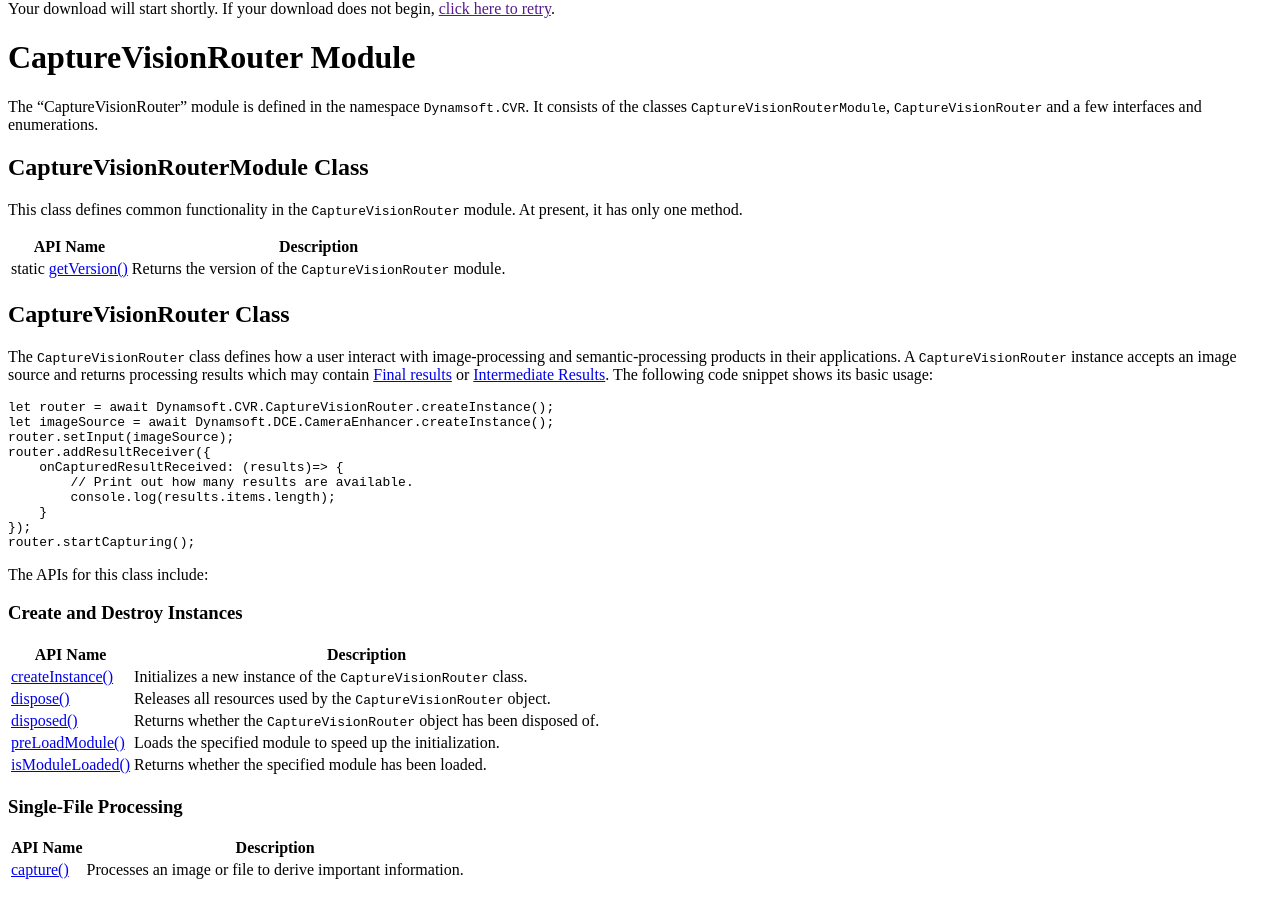
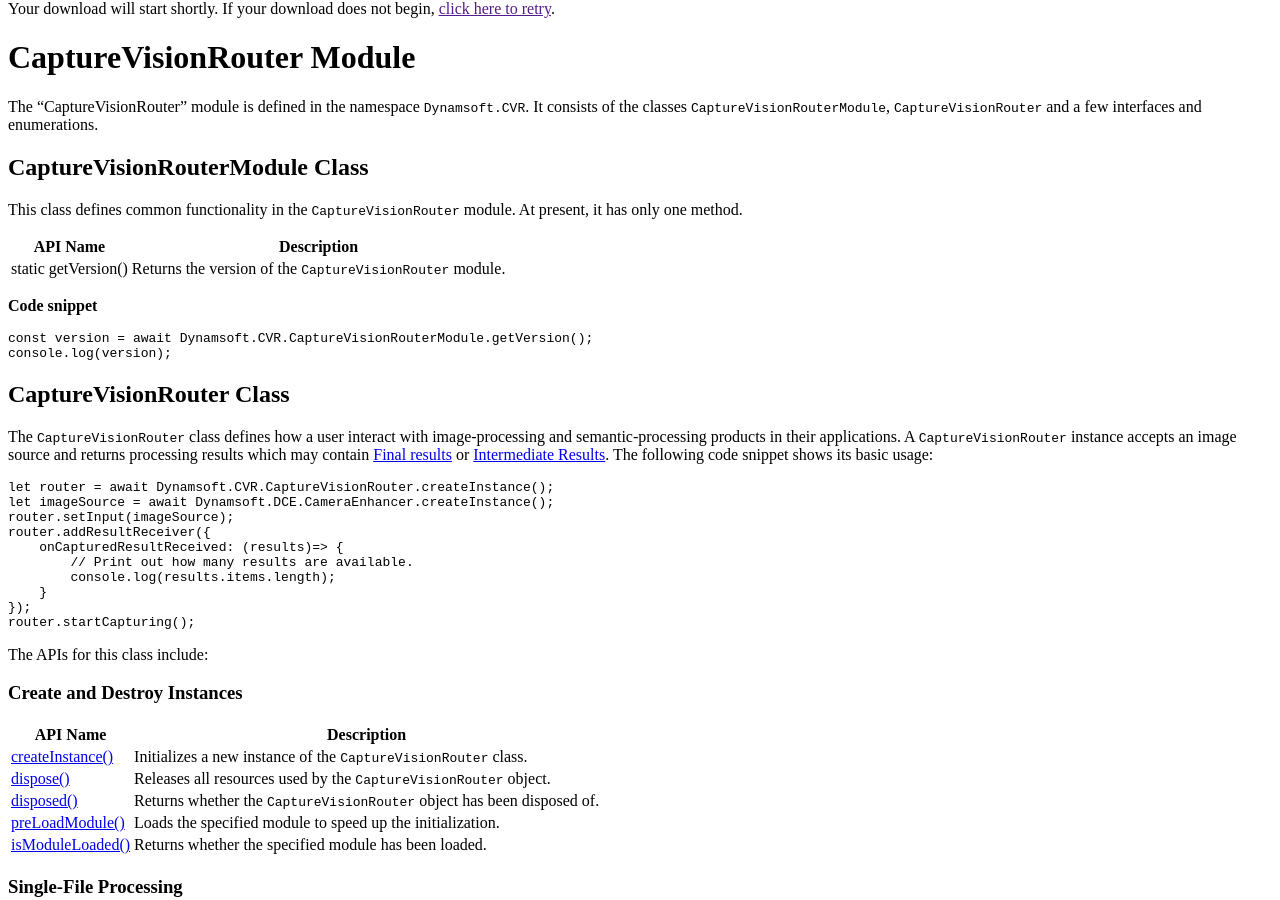
Before and after one commit to dynamsoft-docs/capture-vision-docs-js, a Jekyll site: the page built from programming/javascript/api-reference/capture-vision-router/capture-vision-router-module.md, in a window 1280 px wide and 900 px high, scrolled down 597 px. Built offline with Jekyll 4.4.1, drawn with Linux system fonts in a browser that asks for light colours.

Commit message:
adjust menu

````diff
--- a/_includes/sidelist-programming/programming-js.html
+++ b/_includes/sidelist-programming/programming-js.html
@@ -22,9 +22,6 @@
                 </li>
                 <li>
                     <a href="{{ site.js_api }}capture-vision-router/intermediate-result.html" class="otherLinkColour">Intermediate Result</a>
-                </li>
-                <li>
-                    <a href="{{ site.js_api }}capture-vision-router/capture-vision-router-module-class.html" class="otherLinkColour">Module Class</a>
                 </li>
             </ul>
         </li>
--- a/programming/javascript/api-reference/capture-vision-router/capture-vision-router-module.md
+++ b/programming/javascript/api-reference/capture-vision-router/capture-vision-router-module.md
@@ -18,9 +18,16 @@ The "CaptureVisionRouter" module is defined in the namespace `Dynamsoft.CVR`. It
 
 This class defines common functionality in the `CaptureVisionRouter` module. At present, it has only one method.
 
-| API Name                                                                | Description                                              |
-| ----------------------------------------------------------------------- | -------------------------------------------------------- |
-| static [getVersion()](capture-vision-router-module-class.md#getversion) | Returns the version of the `CaptureVisionRouter` module. |
+| API Name            | Description                                              |
+| ------------------- | -------------------------------------------------------- |
+| static getVersion() | Returns the version of the `CaptureVisionRouter` module. |
+
+**Code snippet**
+
+```javascript
+const version = await Dynamsoft.CVR.CaptureVisionRouterModule.getVersion();
+console.log(version);
+```
 
 ## CaptureVisionRouter Class
 
````
Also changed, not shown: programming/javascript/api-reference/capture-vision-router/capture-vision-router-module-class.md (deleted, +0 -44 lines).
